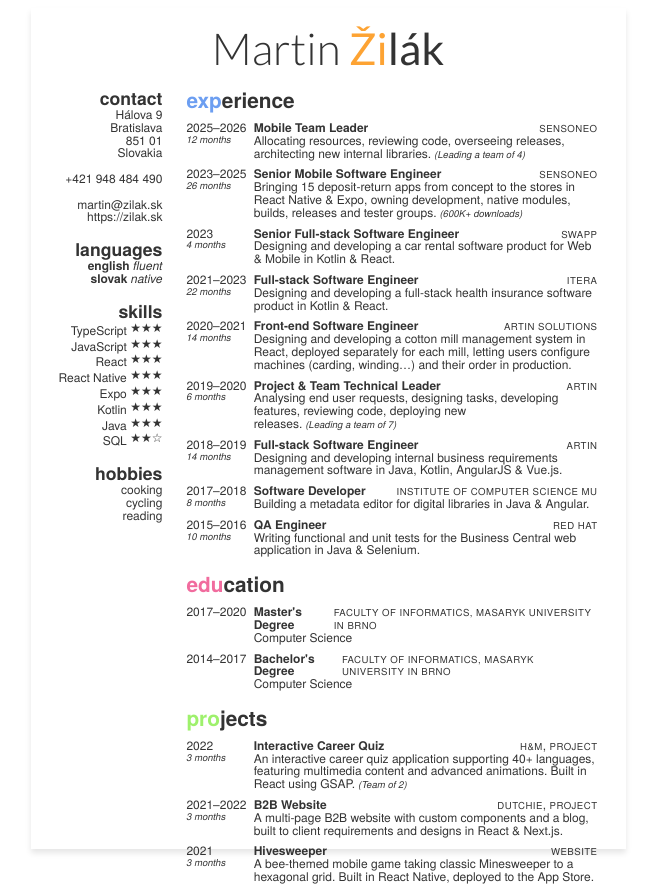
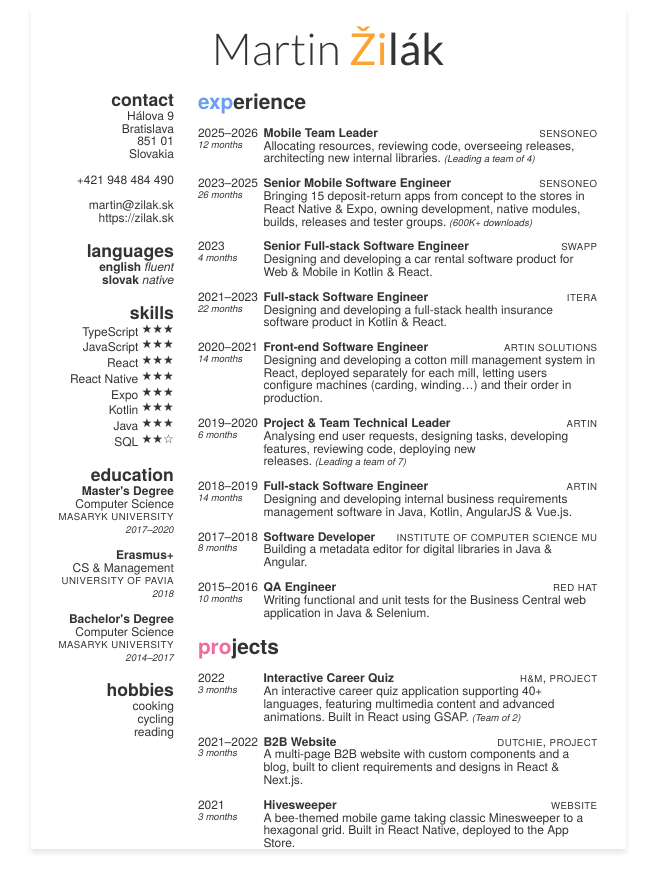
Before and after one commit to martinzilak/resume-react, a React (Vite) app: page / in a window 1280 px wide. Shown: the whole page, without its empty margins (312-968 px from the left). After the commit the page ends 857 px from the top, so only its background shows below. Built offline with nearby package versions, Linux system fonts and the light colour scheme.

Commit message:
Move education to the sidebar, add Erasmus+.

```diff
--- a/src/components/Body.tsx
+++ b/src/components/Body.tsx
@@ -115,41 +115,7 @@ export const Body: FC = () => (
       />
     </BodySection>
 
-    <BodySection headline="education" headlineEmphasisColor="pink">
-      <BodyItem
-        startYear="2017"
-        endYear="2020"
-        title="Master's Degree"
-        description="Computer Science"
-        links={{
-          title: 'Faculty of Informatics, Masaryk University in Brno',
-          url: 'https://is.muni.cz/obory/3148?fakulta=1433;lang=en;setlang=en',
-        }}
-      />
-
-      {/*<BodyItem*/}
-      {/*  startYear="2018"*/}
-      {/*  title="Erasmus+ Exchange"*/}
-      {/*  description="Computer Science and Management"*/}
-      {/*  links={{*/}
-      {/*    title: 'University of Pavia',*/}
-      {/*    url: 'http://www.unipv.eu/site/en/home.html',*/}
-      {/*  }}*/}
-      {/*/>*/}
-
-      <BodyItem
-        startYear="2014"
-        endYear="2017"
-        title="Bachelor's Degree"
-        description="Computer Science"
-        links={{
-          title: 'Faculty of Informatics, Masaryk University in Brno',
-          url: 'https://is.muni.cz/obory/3142?fakulta=1433;lang=en;setlang=en',
-        }}
-      />
-    </BodySection>
-
-    <BodySection headline="projects" headlineEmphasisColor="green">
+    <BodySection headline="projects" headlineEmphasisColor="pink">
       <BodyItem
         startYear="2022"
         duration="3 months"
--- a/src/components/BodySection.tsx
+++ b/src/components/BodySection.tsx
@@ -15,7 +15,7 @@ const BodySectionComponent = styled.div`
   display: flex;
   flex-direction: column;
   justify-content: flex-start;
-  gap: 0.5rem;
+  gap: 0.75rem;
 `;
 
 const BodyHeadline = styled.span`
--- /dev/null
+++ b/src/components/Degree.tsx
@@ -0,0 +1,47 @@
+import { FC } from 'react';
+import styled from 'styled-components';
+import { Line } from './Line.tsx';
+import { LinkLabel } from './LinkLabel.tsx';
+
+type DegreeProps = {
+  startYear: string;
+  endYear?: string;
+  title: string;
+  field: string;
+  school: string;
+  url: string;
+};
+
+const Title = styled.h3`
+  margin: 0;
+  font: inherit;
+  ${({ theme }) => theme.typography({ weight: 'bold' })};
+`;
+
+const Years = styled.span`
+  ${({ theme }) => theme.typography({ size: 'xsmall', style: 'italic' })};
+`;
+
+const NoWrapLinkLabel = styled(LinkLabel)`
+  white-space: nowrap;
+`;
+
+export const Degree: FC<DegreeProps> = ({
+  startYear,
+  endYear,
+  title,
+  field,
+  school,
+  url,
+}) => (
+  <>
+    <Title>{title}</Title>
+    <Line>{field}</Line>
+    <Line>
+      <NoWrapLinkLabel href={url}>{school}</NoWrapLinkLabel>
+    </Line>
+    <Line>
+      <Years>{`${startYear}${endYear ? `–${endYear}` : ''}`}</Years>
+    </Line>
+  </>
+);
--- a/src/components/Sidebar.tsx
+++ b/src/components/Sidebar.tsx
@@ -3,6 +3,7 @@ import styled from 'styled-components';
 import { SidebarSection } from './SidebarSection.tsx';
 import { Line } from './Line.tsx';
 import { Skill } from './Skill.tsx';
+import { Degree } from './Degree.tsx';
 
 const SidebarComponent = styled.div`
   flex: 2;
@@ -69,6 +70,36 @@ export const Sidebar: FC = () => (
       <Skill name="SQL" levelOutOf3={2} />
     </SidebarSection>
 
+    <SidebarSection headline="education">
+      <Degree
+        startYear="2017"
+        endYear="2020"
+        title="Master's Degree"
+        field="Computer Science"
+        school="Masaryk University"
+        url="https://is.muni.cz/obory/3148?fakulta=1433;lang=en;setlang=en"
+      />
+      <Line />
+
+      <Degree
+        startYear="2018"
+        title="Erasmus+"
+        field="CS & Management"
+        school="University of Pavia"
+        url="https://portale.unipv.it/en"
+      />
+      <Line />
+
+      <Degree
+        startYear="2014"
+        endYear="2017"
+        title="Bachelor's Degree"
+        field="Computer Science"
+        school="Masaryk University"
+        url="https://is.muni.cz/obory/3142?fakulta=1433;lang=en;setlang=en"
+      />
+    </SidebarSection>
+
     <SidebarSection headline="hobbies">
       <Line>cooking</Line>
       <Line>cycling</Line>
```
